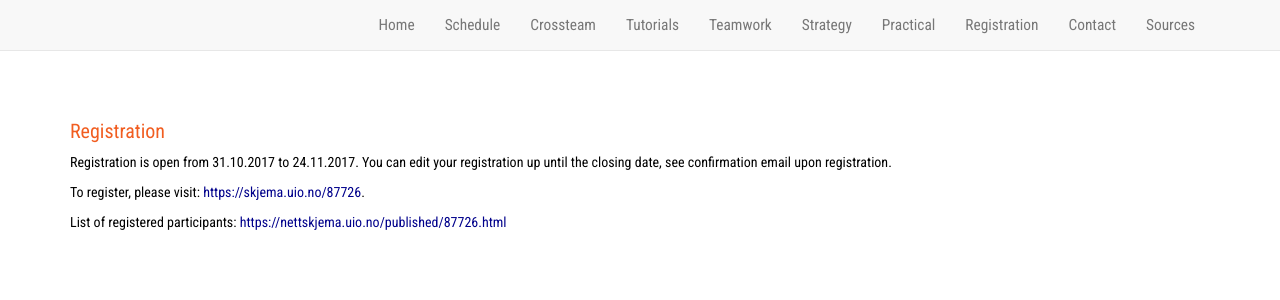
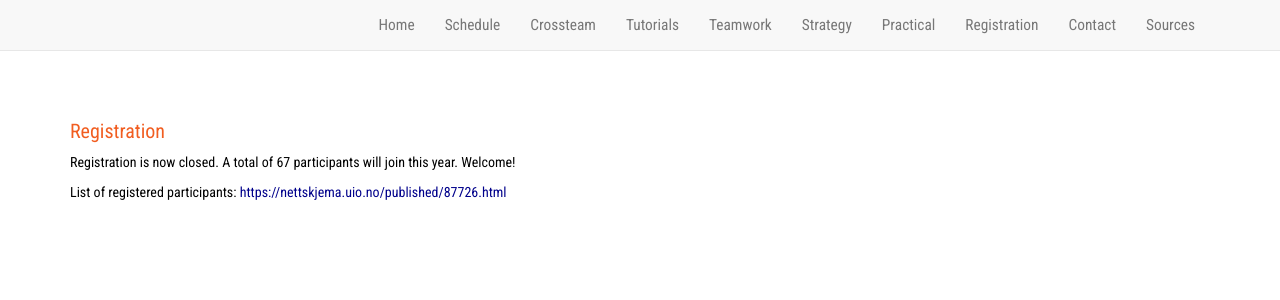
Before and after one commit to neicnordic/ahm18.neic.nordforsk.org, a Jekyll site: the page built from registration.md, in a window 1280 px wide. Shown: the top 300 px of the page. Built offline with Jekyll 4.4.1, drawn with Linux system fonts in a browser that asks for light colours; nearby versions of some CDN libraries; our own code applies the rules of GitHub Pages for plain Markdown files.

Commit message:
Update registration page - registration is closed

```diff
--- a/registration.md
+++ b/registration.md
@@ -4,8 +4,6 @@ include: default
 ---
 
 ### Registration
-Registration is open from 31.10.2017 to 24.11.2017. You can edit your registration up until the closing date, see confirmation email upon registration.
-
-To register, please visit: [https://skjema.uio.no/87726](https://skjema.uio.no/87726).
+Registration is now closed. A total of 67 participants will join this year. Welcome!
 
 List of registered participants: [https://nettskjema.uio.no/published/87726.html](https://nettskjema.uio.no/published/87726.html)
```
